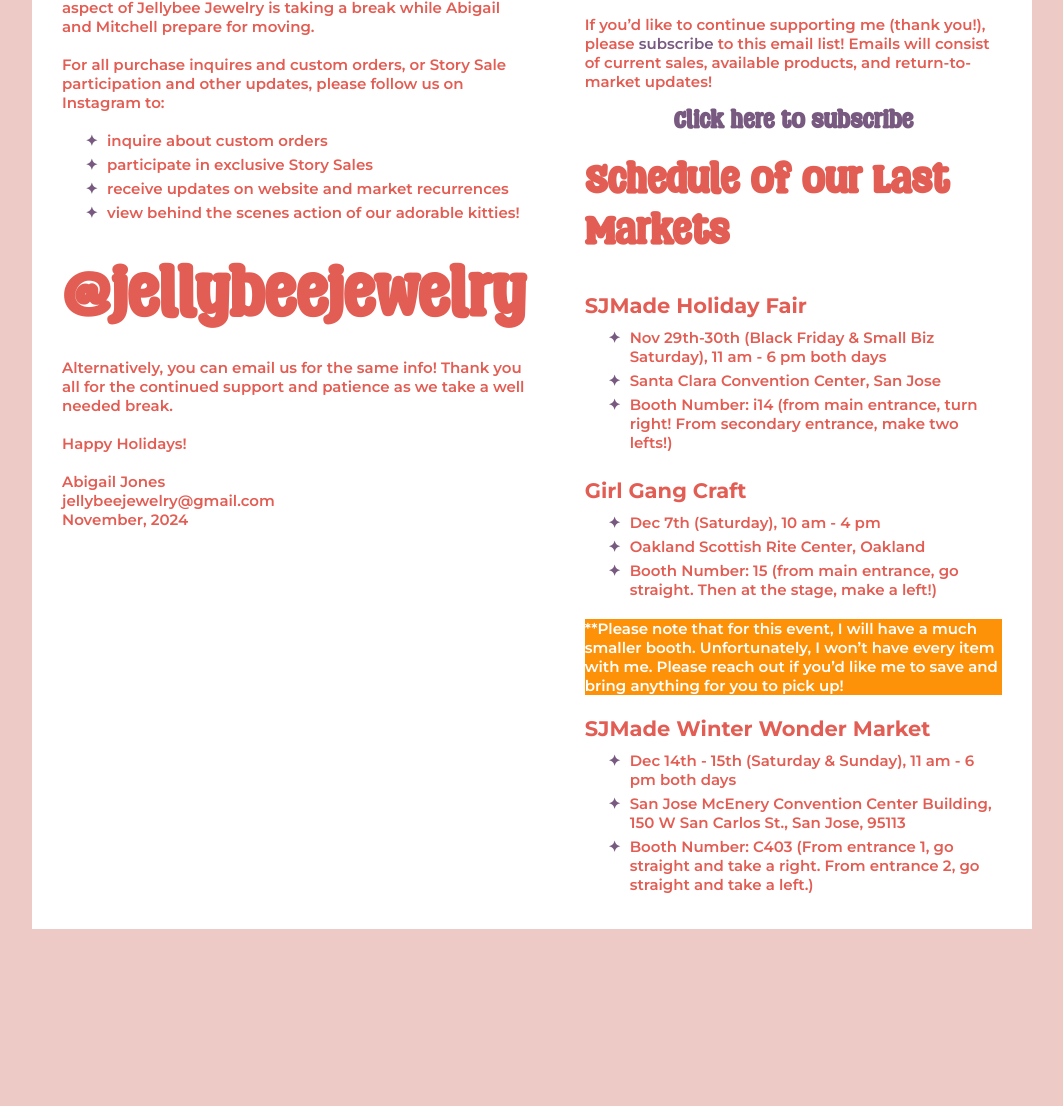
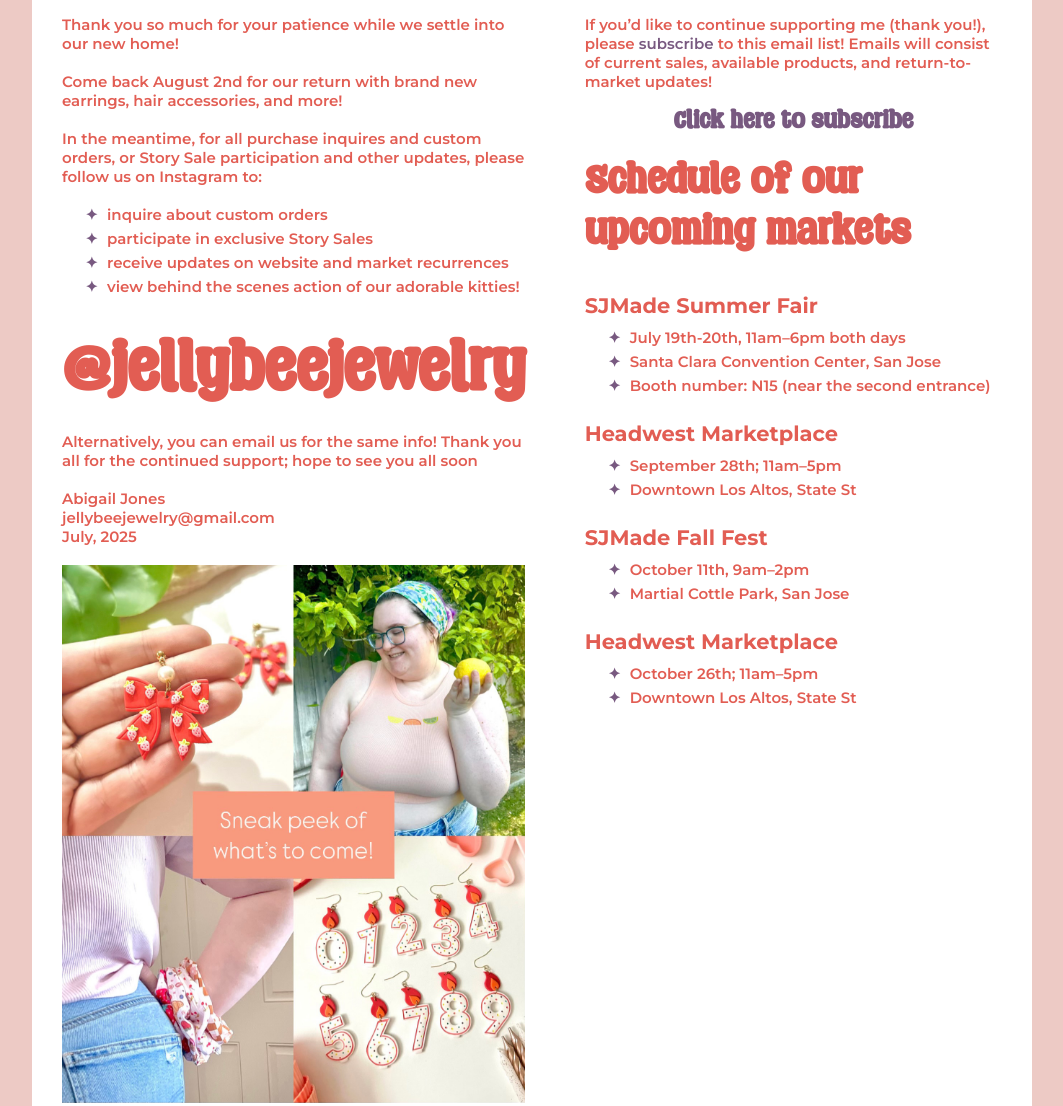
Before and after one commit to jellybeejewelry/jellybeejewelry.github.io, a plain HTML site: page index.html in a window 1280 px wide. Shown: the part 491-1597 px from the top of the page, without its empty margins (108-1171 px from the left). Before the commit the page ends 1428 px from the top, so only its background shows below. Drawn offline with Linux system fonts and the light colour scheme.

Commit message:
July update

```diff
--- a/index.html
+++ b/index.html
@@ -12,13 +12,18 @@
 <body>
   <div class="container">
     <img src="img/logo.png" alt="Jellybee Jewelry" class="logo"/>
-    <h1 class="title">We're taking a website break!</h1>
+    <h1 class="title">We're coming back soon!</h1>
     <div class="columns">
     <div class="column">
     <div class="left-column">
-For the indefinite future, the website and in-person market aspect of Jellybee Jewelry is taking a break while Abigail and Mitchell prepare for moving.
+      <h2 class="header">Update</h2>
+Thank you so much for your patience while we settle into our new home!
 <br><br>
-For all purchase inquires and custom orders, or Story Sale participation and other updates, please follow us on Instagram to:
+Come back August 2nd for our return with brand new earrings, hair accessories, and more!
+
+<br><br>
+
+In the meantime, for all purchase inquires and custom orders, or Story Sale participation and other updates, please follow us on Instagram to:
 <br><br>
 <ul class="stars">
 <li>inquire about custom orders</li>
@@ -28,15 +33,17 @@ For all purchase inquires and custom orders, or Story Sale participation and oth
 </ul>
 <h2 class="title", style="margin-top: 20px; margin-bottom: 20px;"><a href="https://www.instagram.com/jellybeejewelry/">@jellybeejewelry</a></h1>
 Alternatively, you can email us for the same info!
-Thank you all for the continued support and patience as we take a well needed break.
-<br><br>
-Happy Holidays!
+Thank you all for the continued support; hope to see you all soon
 <br><br>
 Abigail Jones
 <br>
 <a href="mailto:jellybeejewelry@gmail.com" style="all: unset;">jellybeejewelry@gmail.com</a>
 <br>
-November, 2024
+July, 2025
+
+<br><br>
+<img src="img/collage.jpg" width="100%">
+
         </div>
       </div>
         <div class="column">
@@ -47,33 +54,34 @@ If you’d like to continue supporting me (thank you!), please <a href="href="ht
 <a href="https://docs.google.com/forms/d/e/1FAIpQLSd7TvFjDMWck-VuZpL7VkmIFL3QpnEPGHpkvwykJ9PAsgoMsQ/viewform">Click here to subscribe</a>
 </div>
 
-<h2 class="header">Schedule of our Last Markets</h1>
-<h3 class="event">SJMade Holiday Fair</h3>
+<h2 class="header">Schedule of our upcoming markets</h1>
+<h3 class="event">SJMade Summer Fair</h3>
 <ul class="stars">
-<li>Nov 29th-30th (Black Friday & Small Biz Saturday), 11 am - 6 pm both days</li>
+<li>July 19th-20th, 11am&ndash;6pm both days</li>
 <li>Santa Clara Convention Center, San Jose</li>
-<li>Booth Number: i14 (from main entrance, turn right! From secondary entrance, make two lefts!)</li>
+<li>Booth number: N15 (near the second entrance)</li>
 </ul>
 
-<h3 class="event">Girl Gang Craft</h3>
+<h3 class="event">Headwest Marketplace</h3>
 <ul class="stars">
-<li>Dec 7th (Saturday), 10 am - 4 pm</li>
-<li>Oakland Scottish Rite Center,  Oakland</li>
-<li>Booth Number: 15 (from main entrance, go straight. Then at the stage, make a left!)</li>
+<li>September 28th; 11am&ndash;5pm</li>
+<li>Downtown Los Altos, State St</li>
 </ul>
 
-<p class="highlight">
- **Please note that for this event, I will have a much smaller booth. Unfortunately, I won’t have every item with me. Please reach out if you’d like me to save and bring anything for you to pick up!
-</p>
+<h3 class="event">SJMade Fall Fest</h3>
+<ul class="stars">
+<li>October 11th, 9am&ndash;2pm</li>
+<li>Martial Cottle Park, San Jose</li>
+</ul>
 
-<h3 class="event">SJMade Winter Wonder Market</h3>
+<h3 class="event">Headwest Marketplace</h3>
 <ul class="stars">
-<li>Dec 14th - 15th (Saturday & Sunday), 11 am - 6 pm both days</li>
-<li>San Jose McEnery Convention Center Building, 150 W San Carlos St., San Jose, 95113</li>
-<li>Booth Number: C403 (From entrance 1, go straight and take a right. From entrance 2, go straight and take a left.)</li>
+<li>October 26th; 11am&ndash;5pm</li>
+<li>Downtown Los Altos, State St</li>
 </ul>
+
         </div>
-        </div>
+      </div>
     </div>
 </body>
 </html>
--- a/style.css
+++ b/style.css
@@ -44,7 +44,7 @@ body {
 }
 
 .left-column {
-  margin-top: 50px;
+  /* margin-top: 50px; */
 }
 
 .stars {
```
Also changed, not shown: img/collage.jpg (added), 1 other file.
